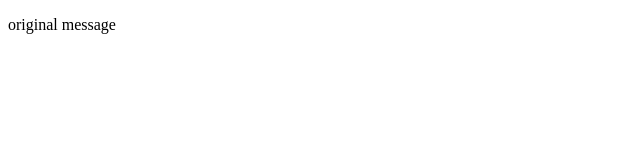
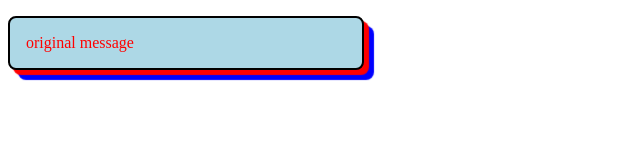
Before and after one commit to edwardtanguay/et882-dom-manupulation-basics, a plain HTML site: page index.html in a window 1280 px wide. Shown: the whole page, without its empty margins (0-640 px from the left). Drawn offline with Linux system fonts and the light colour scheme.

Commit message:
querySelector and style works

```diff
--- a/index.html
+++ b/index.html
@@ -7,5 +7,15 @@
 </head>
 <body>
 		<p class="message">original message</p>
+		<script>
+			const messageElem = document.querySelector('.message');
+			messageElem.style.color = 'red';
+			messageElem.style.backgroundColor = 'lightblue';
+			messageElem.style.width = '20rem';
+			messageElem.style.padding = '1rem';
+			messageElem.style.borderRadius = '.5rem';
+			messageElem.style.border = '2px solid black';
+			messageElem.style.boxShadow = '5px 5px 1px #ff0000, 10px 10px 1px #0000ff';
+		</script>
 </body>
 </html>
```
Also changed, not shown: dev/notes.txt.
